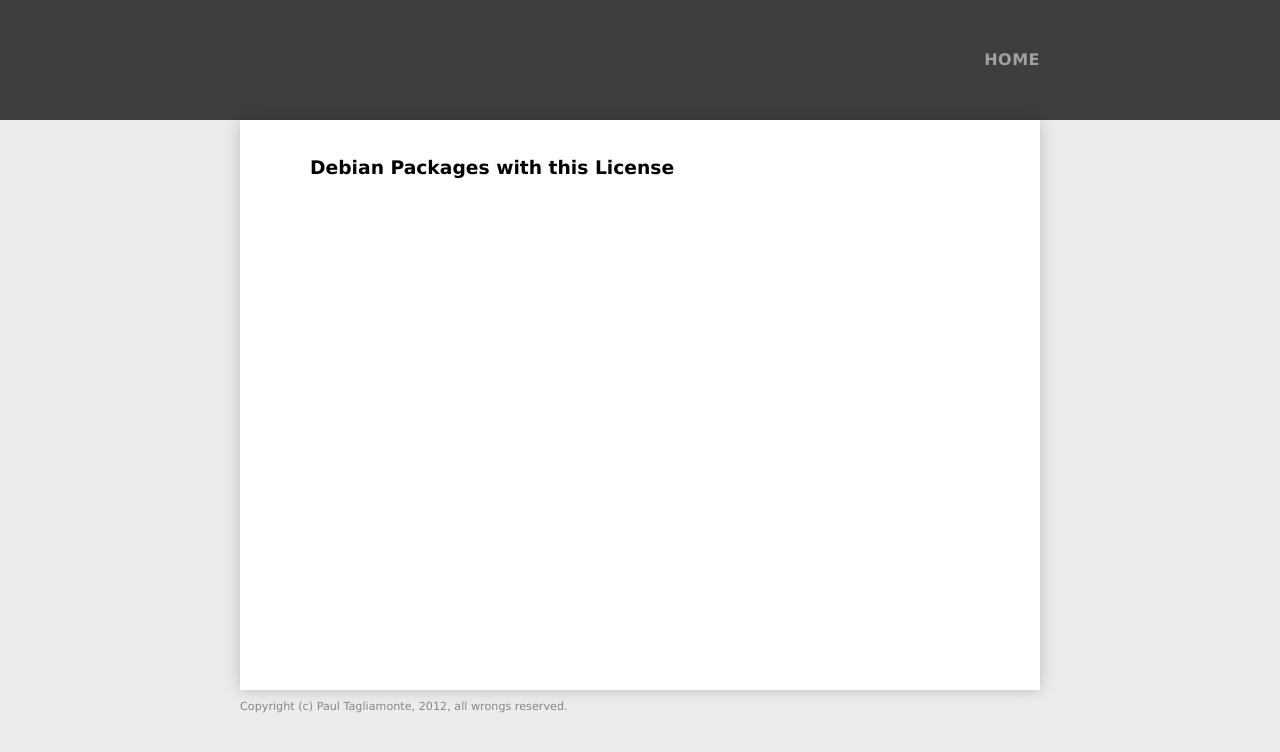
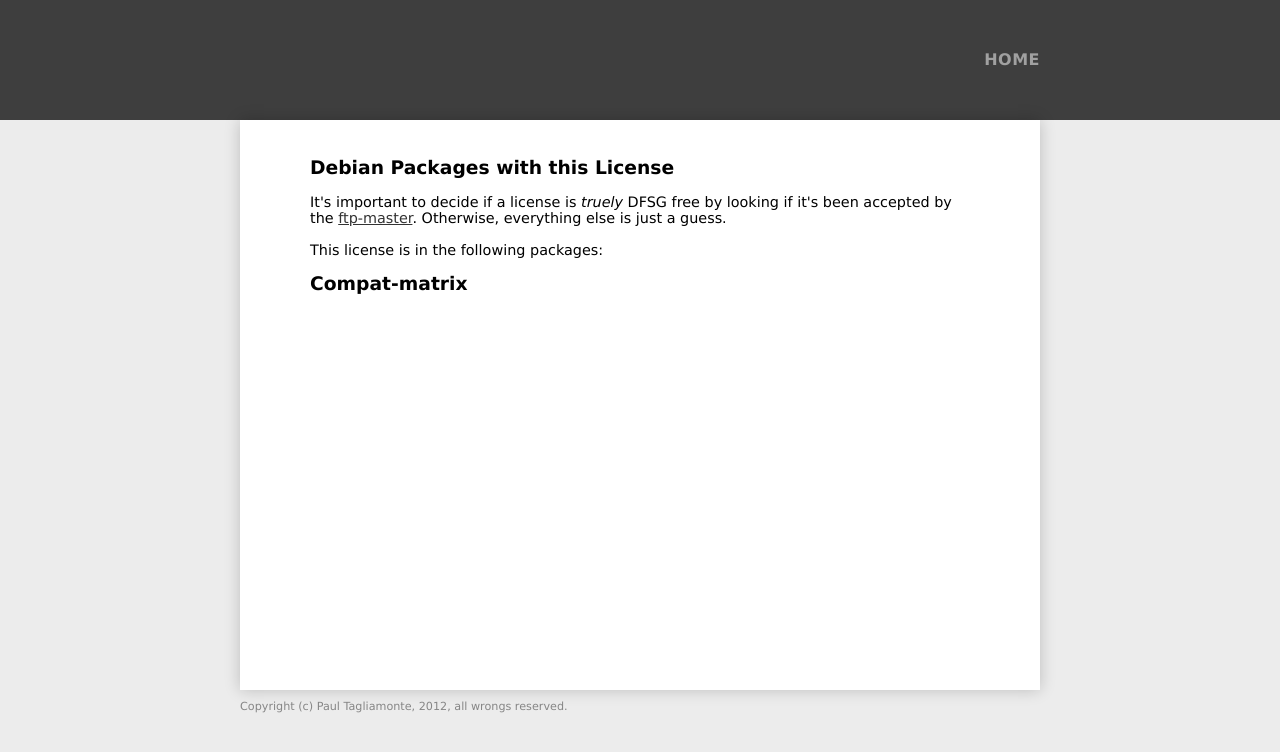
Before and after one commit to paultag/license, a Flask app: template templates/license.html in a window 1280 px wide. Shown: the top 752 px of the page. Run offline with Flask 2, Linux system fonts and the light colour scheme; the template is opened without the code that fills it, so the values that code supplies are empty; parts of the project's set-up code (start-up, migrations or seed data) failed here and were passed over.

Commit message:
Small changes, new makefile.

```diff
--- a/templates/license.html
+++ b/templates/license.html
@@ -10,9 +10,20 @@
 <h1>{{license.slug}}</h1>
 
 <h2>Debian Packages with this License</h2>
+It's important to decide if a license is <i>truely</i> DFSG free by looking
+if it's been accepted by the <a href = 'http://ftp-master.debian.org/'
+    >ftp-master</a>. Otherwise, everything else is just a guess.<br />
+<br />
+This license is in the following packages:
+
+<ul>
 {% for package in license.packages %}
-    <a
+    <li><a
         href = 'http://packages.qa.debian.org/common/index.html?src={{package}}'
-    >pts:{{package}}</a>
+    >pts:{{package}}</a></li>
 {% endfor %}
+</ul>
+
+<h2>Compat-matrix</h2>
+
 {% endblock %}
```
Also changed, not shown: static/imgs/bad.png (added), static/imgs/good.png (added), 1 other file.
